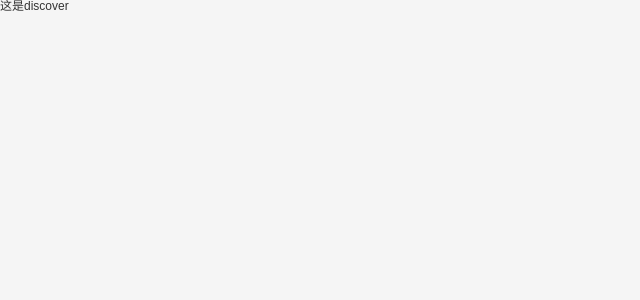
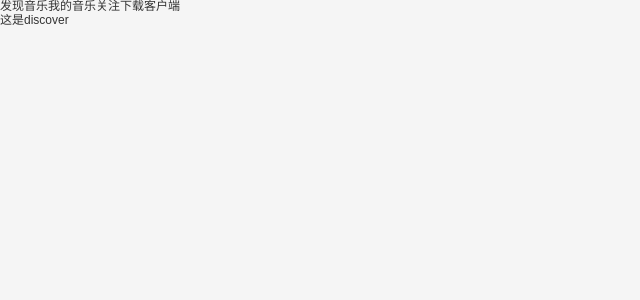
Before and after one commit to Anilinaa006/react-music, a React (Vite) app: page /#/discover in a window 1280 px wide. Shown: the top 300 px of the page, without its empty margins (0-640 px from the left). Built offline with nearby package versions, Linux system fonts and the light colour scheme.

Commit message:
03-一级路由模板构建

```diff
--- a/src/App.tsx
+++ b/src/App.tsx
@@ -1,8 +1,18 @@
-import { useRoutes } from 'react-router-dom'
+import { useRoutes, Link } from 'react-router-dom'
 import routes from './router'
 
 function App() {
-  return <div className="App">{useRoutes(routes)}</div>
+  return (
+    <div className="App">
+      <div className="nav">
+        <Link to="/discover">发现音乐</Link>
+        <Link to="/mine">我的音乐</Link>
+        <Link to="/focus">关注</Link>
+        <Link to="/download">下载客户端</Link>
+      </div>
+      <div className="main">{useRoutes(routes)}</div>
+    </div>
+  )
 }
 
 export default App
--- a/src/views/discover/index.tsx
+++ b/src/views/discover/index.tsx
@@ -1,9 +1,13 @@
-const Discover = () => {
-  return (
-    <div>
-      <div>这是discover</div>
-    </div>
-  )
+import { memo } from 'react'
+import type { FC, ReactNode } from 'react'
+
+// 对类型进行约束
+export interface IProps {
+  children?: ReactNode
 }
 
-export default Discover
+const Discover: FC<IProps> = () => {
+  return <div>这是discover</div>
+}
+
+export default memo(Discover)
--- a/src/views/download/index.tsx
+++ b/src/views/download/index.tsx
@@ -1,8 +1,13 @@
-const Download = () => {
-  return (
-    <div>
-      <div>这是download</div>
-    </div>
-  )
+import { memo } from 'react'
+import type { FC, ReactNode } from 'react'
+
+// 对类型进行约束
+export interface IProps {
+  children?: ReactNode
 }
-export default Download
+
+const Download: FC<IProps> = () => {
+  return <div>这是download</div>
+}
+
+export default memo(Download)
--- a/src/views/focus/index.tsx
+++ b/src/views/focus/index.tsx
@@ -1,8 +1,13 @@
-const Focus = () => {
-  return (
-    <div>
-      <div>这是focus</div>
-    </div>
-  )
+import { memo } from 'react'
+import type { FC, ReactNode } from 'react'
+
+// 对类型进行约束
+export interface IProps {
+  children?: ReactNode
 }
-export default Focus
+
+const Focus: FC<IProps> = () => {
+  return <div>这是focus</div>
+}
+
+export default memo(Focus)
--- a/src/views/mine/index.tsx
+++ b/src/views/mine/index.tsx
@@ -1,8 +1,13 @@
-const Mine = () => {
-  return (
-    <div>
-      <div>这是mine</div>
-    </div>
-  )
+import { memo } from 'react'
+import type { FC, ReactNode } from 'react'
+
+// 对类型进行约束
+export interface IProps {
+  children?: ReactNode
 }
-export default Mine
+
+const Mine: FC<IProps> = () => {
+  return <div>这是mine</div>
+}
+
+export default memo(Mine)
```
Also changed, not shown: src/router/index.tsx (+22 -1 lines).
